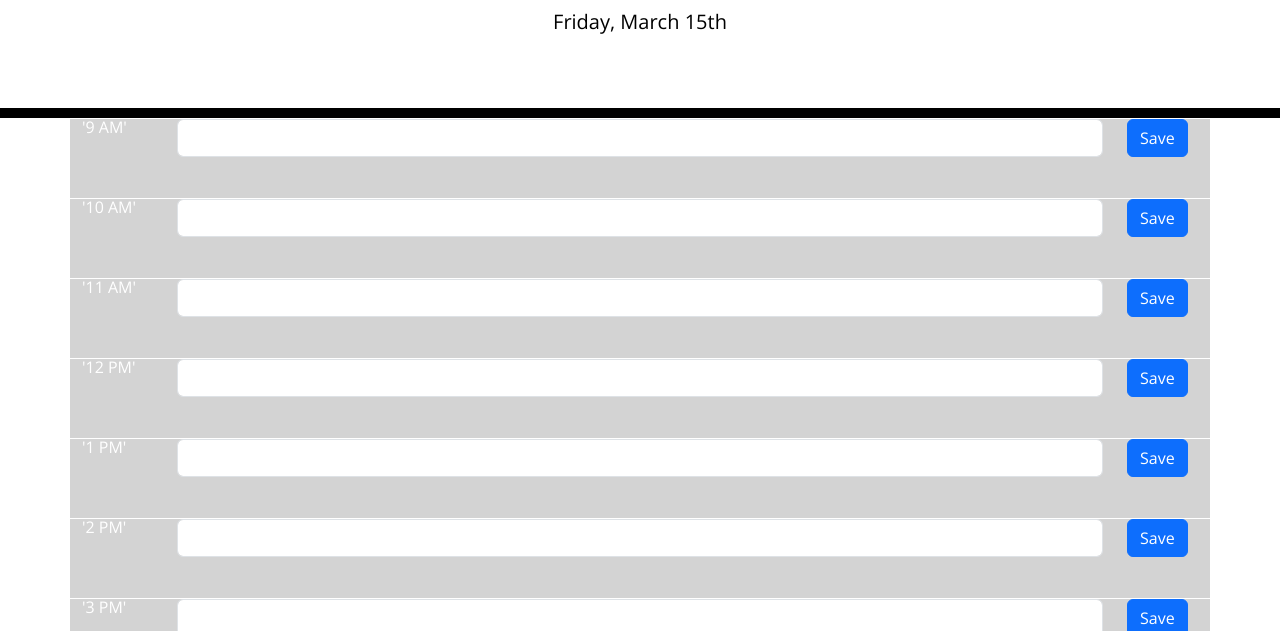
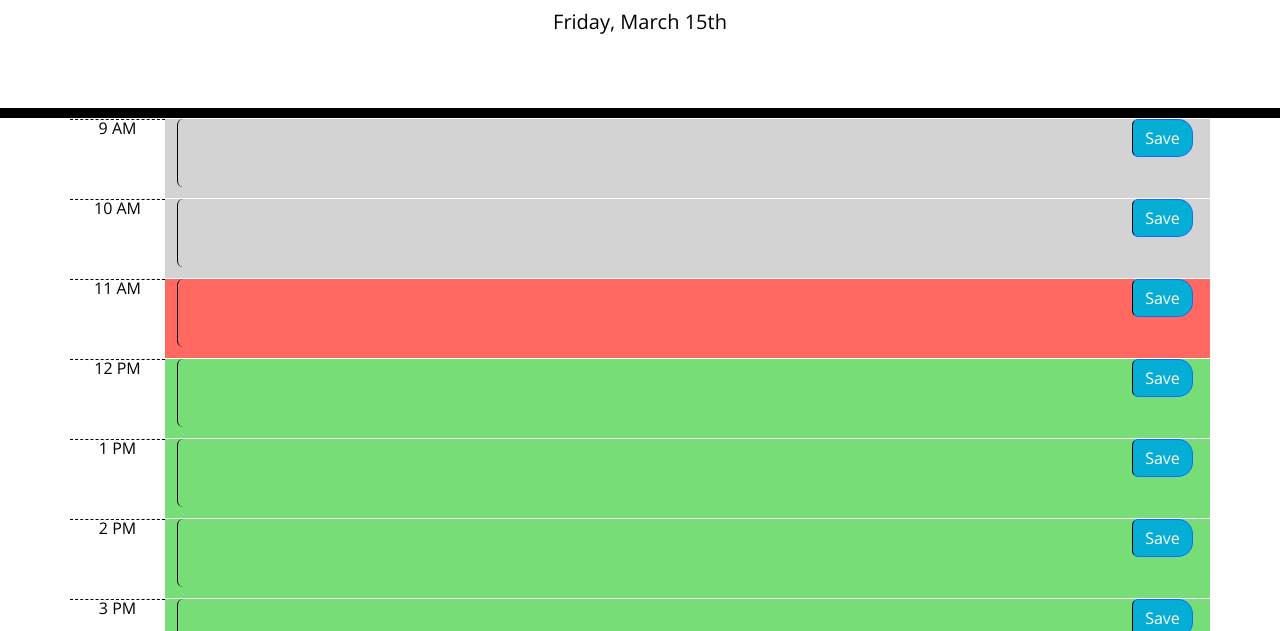
Before and after one commit to Adam-deb/planner-app, a plain HTML site: page index.html in a window 1280 px wide. Shown: the part 169-800 px from the top of the page. Drawn offline with nearby package versions, Linux system fonts and the light colour scheme.

Commit message:
applied styling to time block

```diff
--- a/Assets/css/style.css
+++ b/Assets/css/style.css
@@ -4,13 +4,13 @@ body {
   line-height: 1;
 }
 
-textarea {
-  background: transparent;
-  border: none;
-  resize: none;
-  color: #000000;
-  border-left: 1px solid black;
-  padding: 10px;
+textarea  {
+  background: transparent !important;
+  border: none !important;
+  resize: none !important;
+  color: #000000 !important;
+  border-left: 1px solid black !important;
+  padding: 10px !important;
 }
 
 header {
--- a/Assets/js/index.js
+++ b/Assets/js/index.js
@@ -1,7 +1,7 @@
 dayjs.extend(window.dayjs_plugin_advancedFormat);
 
 $(document).ready(function() {
-  const today = dayjs();
+  const today = dayjs().hour(11);
   const formattedDate = today.format("dddd, MMMM Do");
   $("#currentDay").text(formattedDate);
 
@@ -19,9 +19,9 @@ $(document).ready(function() {
     const row = $(`<div class="row"></div>`);
 
     // Create the columns
-    const timeCol = $(`<div class="col-1">'${timeLabel}'</div>`);
-    const eventCol = $(`<div class="col-10"><input type="text" class="form-control"></div>`);
-    const saveCol = $(`<div class="col-1"><button class="btn btn-primary">Save</button></div>`);
+    const timeCol = $(`<div class="col-1 hour">${timeLabel}</div>`);
+    const eventCol = $(`<div class="col-10 description"><textarea class="form-control"></textarea></div>`);
+    const saveCol = $(`<div class="col-1"><button class="btn btn-primary saveBtn">Save</button></div>`);
 
     // Append columns to the row
     row.append(timeCol, eventCol, saveCol);
--- a/index.html
+++ b/index.html
@@ -30,7 +30,7 @@
       <p class="lead">A simple calendar app for scheduling your work day</p>
       <p id="currentDay" class="lead"></p>
     </header>
-    <div class="container" id="timeBlock">
+    <div class="container time-block" id="timeBlock">
       <!-- Timeblocks go here -->
     </div>
 
```
